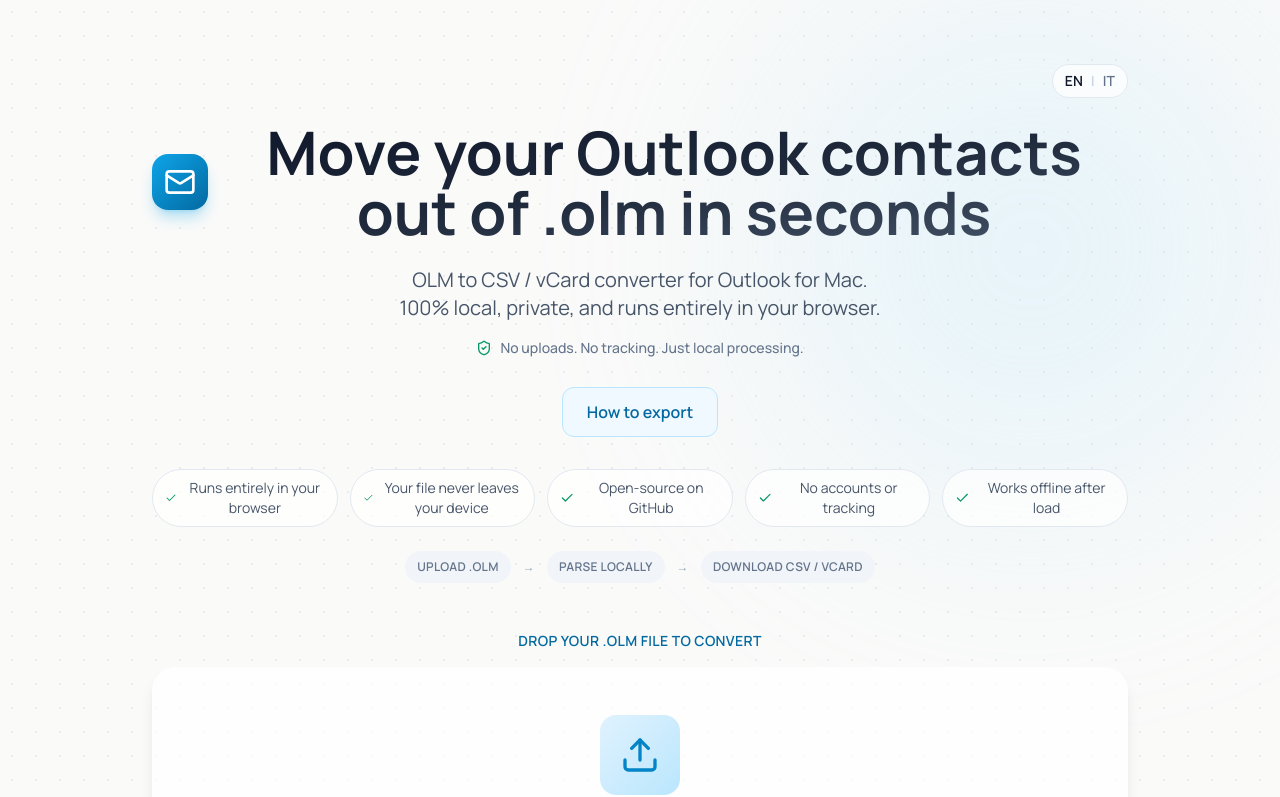
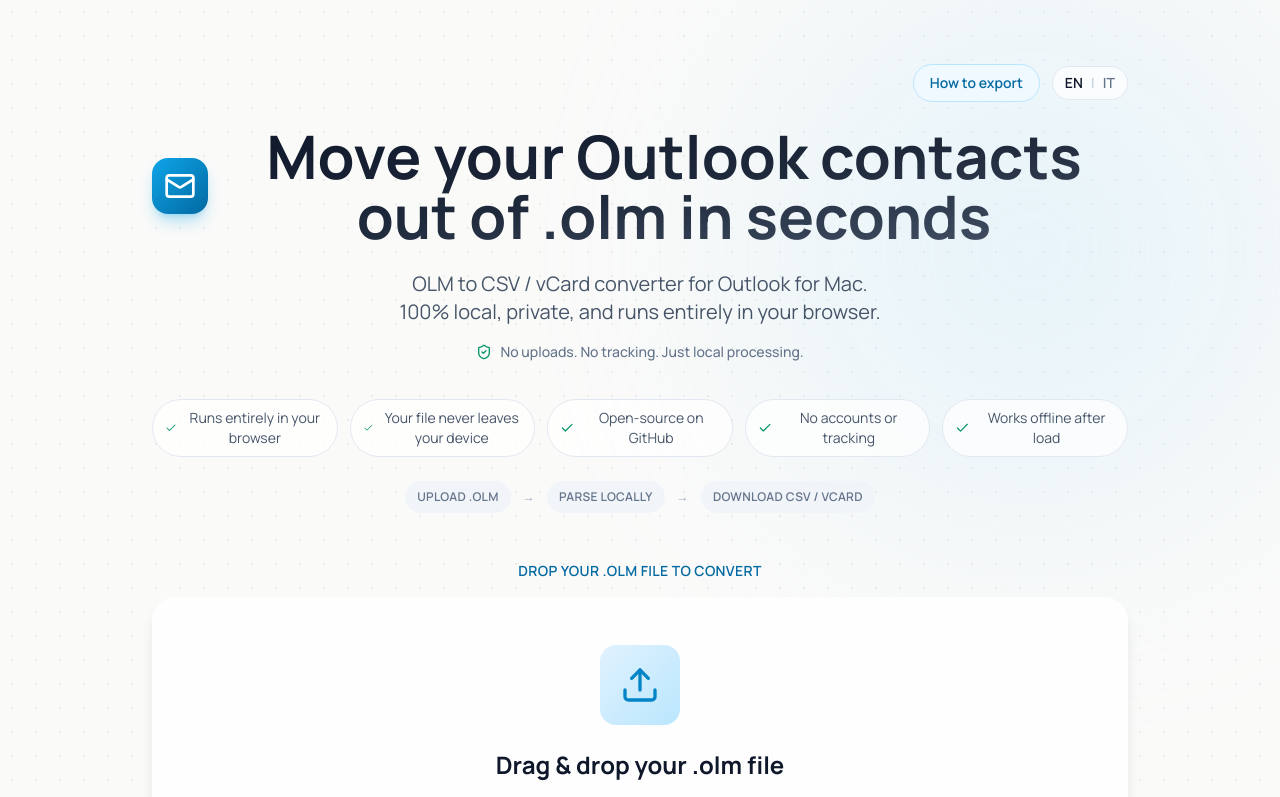
Before and after one commit to njoylab/outlook-contacts-exporter, a React (Vite) app in the folder web/: page / in a window 1280 px wide. Shown: the top 797 px of the page. Built offline with nearby package versions, Linux system fonts and the light colour scheme.

Commit message:
Align export CTA and fix lint

```diff
--- a/web/src/App.tsx
+++ b/web/src/App.tsx
@@ -250,7 +250,13 @@
         <div className="absolute bottom-0 left-0 w-[400px] h-[400px] bg-coral-400 rounded-full filter blur-[128px] opacity-20" style={{ animationDelay: '3s' }} />
 
         <div className="relative z-10 container mx-auto px-6 py-16 max-w-4xl">
-          <div className="flex justify-end text-sm font-semibold text-slate-500 mb-6">
+          <div className="flex flex-col sm:flex-row sm:items-center sm:justify-end gap-3 text-sm font-semibold text-slate-500 mb-6">
+            <a
+              href={withLocale('/legacy-outlook/')}
+              className="inline-flex items-center justify-center gap-2 px-4 py-2 bg-primary-50 text-primary-700 rounded-full border border-primary-200 hover:bg-primary-100 transition-colors w-fit"
+            >
+              {t('How to export', 'Come esportare')}
+            </a>
             <div className="inline-flex items-center gap-2 rounded-full bg-white/70 px-3 py-1.5 border border-slate-200">
               <button
                 type="button"
@@ -340,7 +346,13 @@
         <div className="absolute bottom-0 left-0 w-[400px] h-[400px] bg-coral-400 rounded-full filter blur-[128px] opacity-20" style={{ animationDelay: '3s' }} />
 
         <div className="relative z-10 container mx-auto px-6 py-20 max-w-3xl text-center">
-          <div className="flex justify-end text-sm font-semibold text-slate-500 mb-6">
+          <div className="flex flex-col sm:flex-row sm:items-center sm:justify-end gap-3 text-sm font-semibold text-slate-500 mb-6">
+            <a
+              href={withLocale('/legacy-outlook/')}
+              className="inline-flex items-center justify-center gap-2 px-4 py-2 bg-primary-50 text-primary-700 rounded-full border border-primary-200 hover:bg-primary-100 transition-colors w-fit"
+            >
+              {t('How to export', 'Come esportare')}
+            </a>
             <div className="inline-flex items-center gap-2 rounded-full bg-white/70 px-3 py-1.5 border border-slate-200">
               <button
                 type="button"
@@ -390,7 +402,13 @@
         <div className="absolute bottom-0 left-0 w-[400px] h-[400px] bg-coral-400 rounded-full filter blur-[128px] opacity-20" style={{ animationDelay: '3s' }} />
 
         <div className="relative z-10 container mx-auto px-6 py-16 max-w-5xl">
-          <div className="flex justify-end text-sm font-semibold text-slate-500 mb-6">
+          <div className="flex flex-col sm:flex-row sm:items-center sm:justify-end gap-3 text-sm font-semibold text-slate-500 mb-6">
+            <a
+              href={withLocale('/legacy-outlook/')}
+              className="inline-flex items-center justify-center gap-2 px-4 py-2 bg-primary-50 text-primary-700 rounded-full border border-primary-200 hover:bg-primary-100 transition-colors w-fit"
+            >
+              {t('How to export', 'Come esportare')}
+            </a>
             <div className="inline-flex items-center gap-2 rounded-full bg-white/70 px-3 py-1.5 border border-slate-200">
               <button
                 type="button"
@@ -589,7 +607,13 @@
       <div className="absolute bottom-0 left-0 w-[400px] h-[400px] bg-coral-400 rounded-full filter blur-[128px] opacity-20" style={{ animationDelay: '3s' }} />
 
         <div className="relative z-10 container mx-auto px-6 py-16 max-w-5xl">
-          <div className="flex justify-end text-sm font-semibold text-slate-500 mb-6">
+          <div className="flex flex-col sm:flex-row sm:items-center sm:justify-end gap-3 text-sm font-semibold text-slate-500 mb-6">
+            <a
+              href={withLocale('/legacy-outlook/')}
+              className="inline-flex items-center justify-center gap-2 px-4 py-2 bg-primary-50 text-primary-700 rounded-full border border-primary-200 hover:bg-primary-100 transition-colors w-fit"
+            >
+              {t('How to export', 'Come esportare')}
+            </a>
             <div className="inline-flex items-center gap-2 rounded-full bg-white/70 px-3 py-1.5 border border-slate-200">
               <button
                 type="button"
@@ -629,15 +653,6 @@
               {t('No uploads. No tracking. Just local processing.', 'Nessun upload. Nessun tracciamento. Solo elaborazione locale.')}
             </span>
           </p>
-
-          <div className="mt-6 flex justify-center">
-            <a
-              href={withLocale('/legacy-outlook/')}
-              className="inline-flex items-center justify-center gap-2 px-6 py-3 bg-primary-50 text-primary-700 font-semibold rounded-xl border border-primary-200 hover:bg-primary-100 transition-colors"
-            >
-              {t('How to export', 'How to export')}
-            </a>
-          </div>
 
           <div className="mt-6 sm:mt-8 grid grid-cols-1 sm:grid-cols-2 lg:grid-cols-5 gap-3 text-sm text-slate-600">
             {[
--- a/web/src/worker/olm-processor.worker.ts
+++ b/web/src/worker/olm-processor.worker.ts
@@ -261,10 +261,11 @@
         })),
       },
     });
-  } catch (error: any) {
+  } catch (error: unknown) {
+    const message = error instanceof Error ? error.message : 'Unknown error occurred';
     self.postMessage({
       type: 'error',
-      error: error.message || 'Unknown error occurred',
+      error: message,
     });
   }
 };
```
